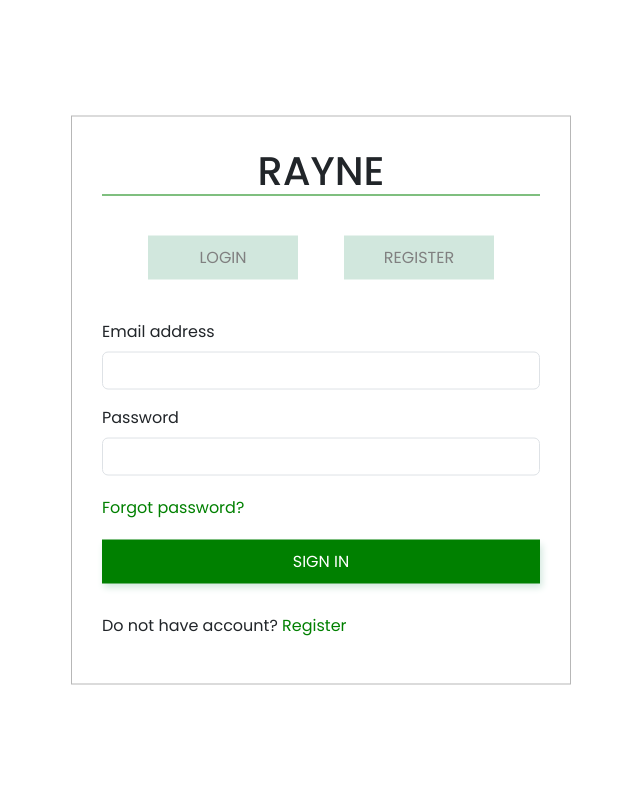
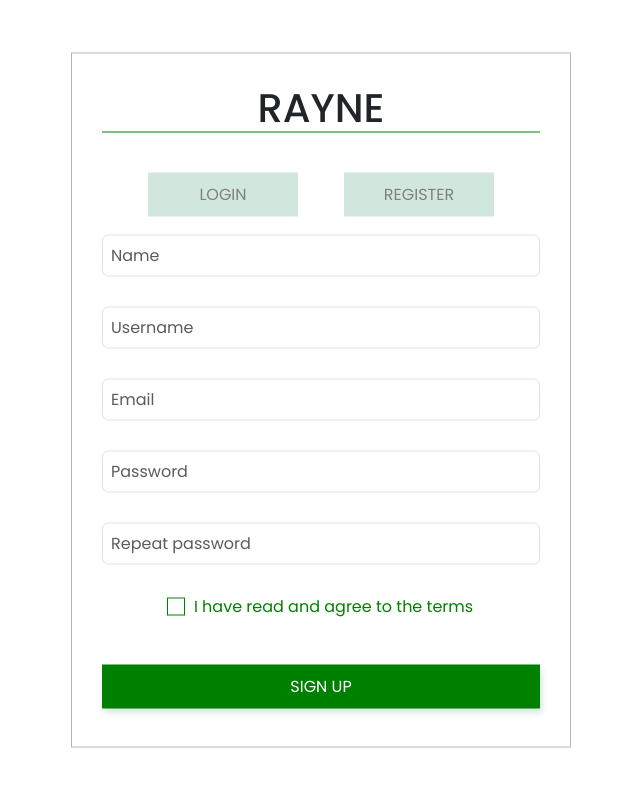
Before and after one commit to Nguyen-Phuong-Anh/clothes-shop, a React (Create React App) app in the folder frontend/: page /login in a window 1280 px wide. Both pictures are taken after a click on the button "REGISTER". Shown: the top 786 px of the page, without its empty margins (319-959 px from the left). Built offline with nearby package versions, Linux system fonts and the light colour scheme.

Commit message:
align display way 1

```diff
--- a/frontend/src/components/register/LogIn.js
+++ b/frontend/src/components/register/LogIn.js
@@ -1,25 +1,44 @@
 import styles from './LogIn.module.css'
 import Form from 'react-bootstrap/Form';
+import { useState } from 'react';
 
 function LogIn() {
+    const [hideLogIn, setHideLogIn] = useState(false)
+    const [hideRegister, setHideRegister] = useState(true)
+
+    const handleLogIn = () => {
+        if(hideLogIn == true) {
+            setHideLogIn(false)
+            setHideRegister(true)
+        }
+    }
+
+    const handleRegister = () => {
+        if(hideRegister == true) {
+            setHideLogIn(true)
+            setHideRegister(false)
+        }
+    }
+
     return (
         <div className={styles.wrapper}>
             <h1>RAYNE</h1>
             <div className={styles.choice}>
-                <button>LOGIN</button>
-                <button>REGISTER</button>
+                <button onClick={handleLogIn}>LOGIN</button>
+                <button onClick={handleRegister}>REGISTER</button>
             </div>
 
             <div className={styles.body}>
-                <div className={styles.login}>
+                <div className={`${styles.login} ${hideLogIn ? styles.show : ''}`}>
                     <div>
                         <div>
                             <Form.Label htmlFor='inputEmail'>Email address</Form.Label>
-                            <Form.Control id='inputEmail' type="email" />
+                            <Form.Control className={`${styles.input} p-2`} id='inputEmail' type="email" />
                         </div>
                         <div>
                             <Form.Label className='mt-3' htmlFor="inputPassword5">Password</Form.Label>
                             <Form.Control
+                                className={`${styles.input} p-2`}
                                 type="password"
                                 id="inputPassword5"
                                 aria-describedby="passwordHelpBlock"
@@ -30,15 +49,51 @@ function LogIn() {
                         <a href='/'>Forgot password?</a>
                     </div>
                     <div>
-                        <button className={styles.sigIn_btn}>SIGN IN</button>
+                        <button className={styles.btn}>SIGN IN</button>
                     </div>
                     <div>
                         <p>Do not have account? <span><a href='/'>Register</a></span></p>
                     </div>
                 </div>
 
-                <div className={styles.register}>
+                <div className={`${styles.register} ${hideRegister ? styles.show : ''}`}>
+                    <div>
+                        <Form.Control className={`${styles.input} p-2`} placeholder='Name' />
+                    </div>
 
+                    <div>
+                        <Form.Control className={`${styles.input} p-2`} placeholder='Username' />
+                    </div>
+
+                    <div>
+                        <Form.Control className={`${styles.input} p-2`} type="email" placeholder='Email' />
+                    </div>
+
+                    <div>
+                        <Form.Control
+                            className={`${styles.input} p-2`}
+                            type="password"
+                            aria-describedby="passwordHelpBlock"
+                            placeholder='Password'
+                        />
+                    </div>
+                    <div>
+                        <Form.Control
+                            className={`${styles.input} p-2`}
+                            type="password"
+                            aria-describedby="passwordHelpBlock"
+                            placeholder='Repeat password'
+                        />
+                    </div>
+                    <div className={styles.term}>
+                        <input type="checkbox" id='checkTerm'
+                        />
+                        <label htmlFor='checkTerm'></label>
+                        <p>I have read and agree to the terms</p>
+                    </div>
+                    <div>
+                        <button className={styles.btn}>SIGN UP</button>
+                    </div>
                 </div>
             </div>
         </div>
--- a/frontend/src/components/register/LogIn.module.css
+++ b/frontend/src/components/register/LogIn.module.css
@@ -33,6 +33,15 @@
     color: grey;
 }
 
+.body {
+    position: relative;
+    height: 500px;
+    display: flex;
+    justify-content: center;
+    align-items: center;
+    width: 100%;
+}
+
 .body a {
     text-decoration: none;
     color: green;
@@ -43,9 +52,11 @@
     display: grid;
     grid-template-rows: repeat(4, auto);
     gap: 20px;
+    position: absolute;
+    width: 100%;
 }
 
-.sigIn_btn {
+.btn {
     width: 100%;
     padding: 10px 0;
     border: none;
@@ -55,6 +66,76 @@
     margin-bottom: 10px;
 }
 
-.sigIn_btn:hover {
+.btn:hover {
     box-shadow: 2px 6px 10px var(--signature_color);
 }
+
+.input:focus {
+    border-color: #28a745 !important;
+    box-shadow: 0 0 0 0.2rem rgba(40, 167, 69, 0.25) !important;
+}
+
+/* register */
+.register {
+    margin-top: 20px;
+    display: grid;
+    grid-template-rows: repeat(7, auto);
+    gap: 30px;
+    position: absolute;
+    width: 100%;
+}
+
+.term {
+    display: flex;
+    justify-content: center;
+    color: green;
+    position: relative;
+}
+
+.term input {
+    margin-right: 10px;
+    width: 15px;
+    height: 15px;
+    display: flex;
+    opacity: 0;
+}
+
+.term label {
+    display: inline-block;
+    position: absolute;
+    left: 65px;
+    top: 3px;
+    cursor: pointer;
+    color: transparent;
+    width: 100%;
+}
+
+.term label:before {
+    content: '';
+    display: inline-block;
+    width: 18px;
+    height: 18px;
+    border: 1px solid green;
+    z-index: 99;
+    margin-right: 10px;
+}
+
+.term input:checked + label:before{
+    content: '\2713';
+    text-align: center;
+    display: flex;
+    align-items: center;
+    justify-content: center;
+    color: white;
+    background-color: green;
+    font-size: 14px;
+    border: 1px solid green;
+}
+
+.term p {
+    cursor: pointer;
+}
+
+.show {
+    display: none;
+}
```
Also changed, not shown: frontend/src/components/card/Card.js (renamed from frontend/src/components/cart/Card.js), frontend/src/components/card/Card.module.css (renamed from frontend/src/components/cart/Card.module.css).
